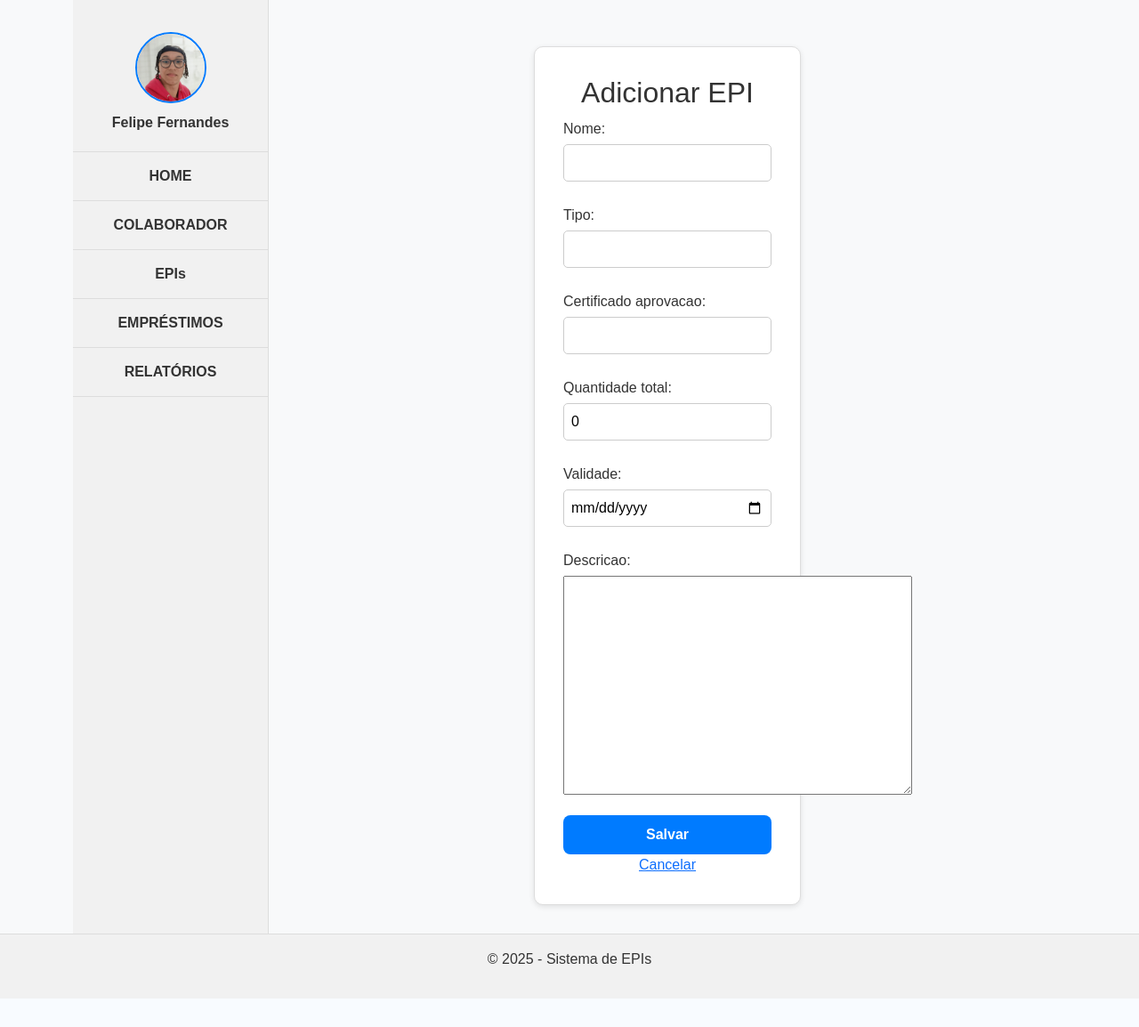
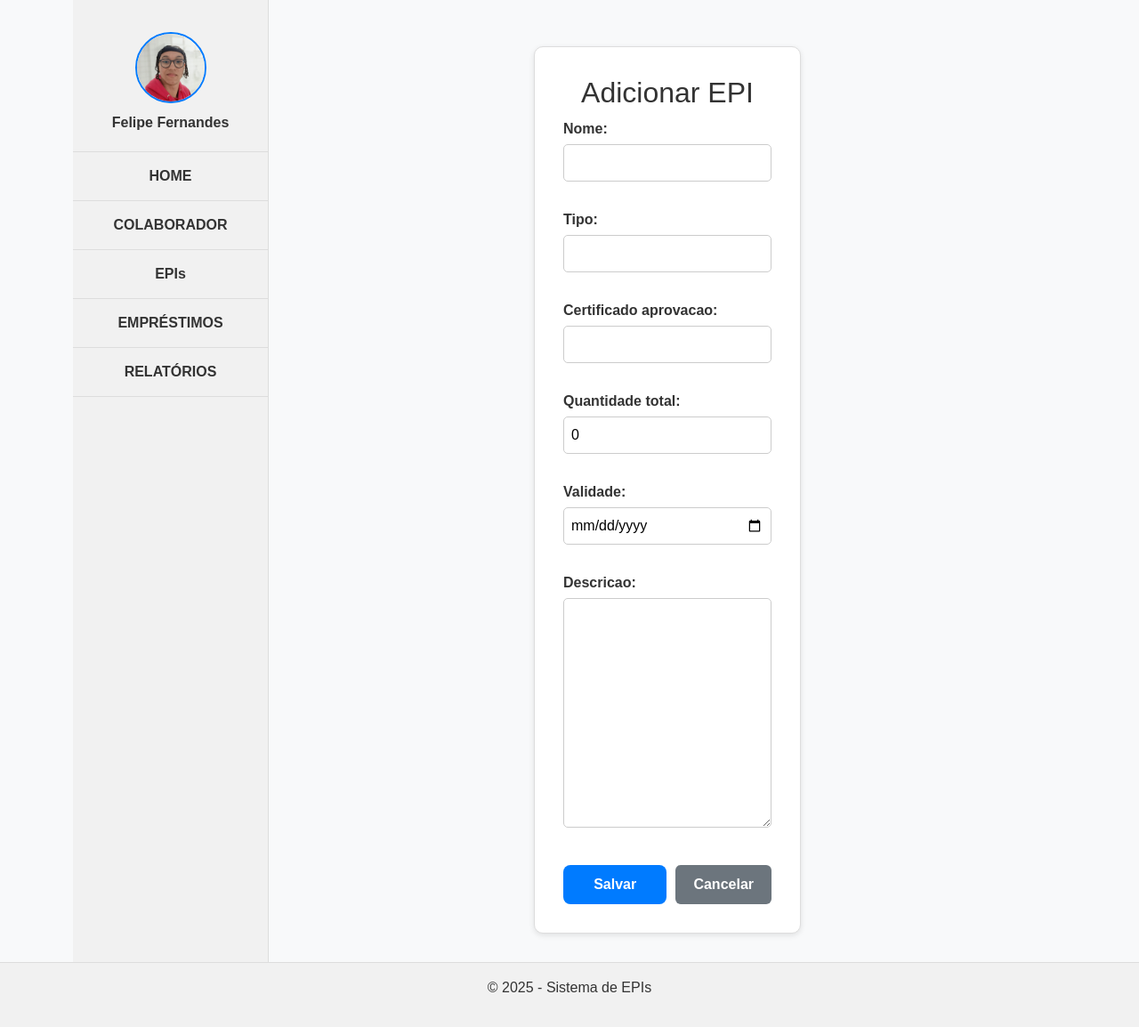
Before and after one commit to FelipeFernandesRib/gestao_epi, a Django app: page /epis/criar/ in a window 1280 px wide. Shown: the part 88-1242 px from the top of the page at 89% size. Before the commit the page ends 1210 px from the top, so only its background shows below. Run offline with Django 5.2, Linux system fonts and the light colour scheme.

Commit message:
Padroniza estilos e melhora a responsividade de formulários

```diff
--- a/amb_vir/gestao_epi/static/css/style.css
+++ b/amb_vir/gestao_epi/static/css/style.css
@@ -544,3 +544,103 @@ table th {
     background-color: #007bff;
     color: white;
 }
+
+/* ===== ESTILOS PARA FORMULÁRIOS COM BOTÕES LADO A LADO ===== */
+
+.form-actions {
+    display: flex;
+    gap: 10px;
+    margin-top: 20px;
+}
+
+.btn-adi {
+    display: inline-block;
+    padding: 10px 20px;
+    background: #28a745;
+    color: white;
+    text-decoration: none;
+    border-radius: 6px;
+    font-weight: bold;
+    border: none;
+    cursor: pointer;
+    flex: 1;
+    text-align: center;
+}
+
+.btn-cancel {
+    display: inline-block;
+    padding: 10px 20px;
+    background: #6c757d;
+    color: white;
+    text-decoration: none;
+    border-radius: 6px;
+    font-weight: bold;
+    text-align: center;
+    flex: 1;
+}
+
+.btn-adi:hover {
+    background: #218838;
+}
+
+.btn-cancel:hover {
+    background: #545b62;
+    color: white;
+}
+
+/* Estilos para mensagens de erro nos formulários */
+.text-danger {
+    color: #dc3545;
+    font-size: 0.875rem;
+    margin-top: 5px;
+    display: block;
+}
+
+/* Ajustes específicos para formulários maiores */
+.form-box[style*="width: 400px"],
+.form-box[style*="width: 450px"] {
+    width: 400px !important;
+}
+
+/* Melhorias para campos de formulário */
+.form-box input,
+.form-box select,
+.form-box textarea {
+    width: 100%;
+    padding: 8px;
+    border: 1px solid #ccc;
+    border-radius: 5px;
+    margin-bottom: 15px;
+    box-sizing: border-box;
+}
+
+.form-box label {
+    display: block;
+    margin: 10px 0 5px;
+    text-align: left;
+    font-weight: bold;
+}
+
+/* Estilo para informações de ajuda abaixo dos campos */
+.form-help {
+    display: block;
+    margin-top: -10px;
+    margin-bottom: 10px;
+    font-size: 0.875rem;
+    color: #6c757d;
+}
+
+/* Para agrupamento de campos em linha */
+.form-row {
+    display: flex;
+    gap: 15px;
+}
+
+.form-row .form-group {
+    flex: 1;
+}
+
+/* Ajuste para o conteúdo dos formulários */
+.content .form-box {
+    margin: 0 auto;
+}
```
